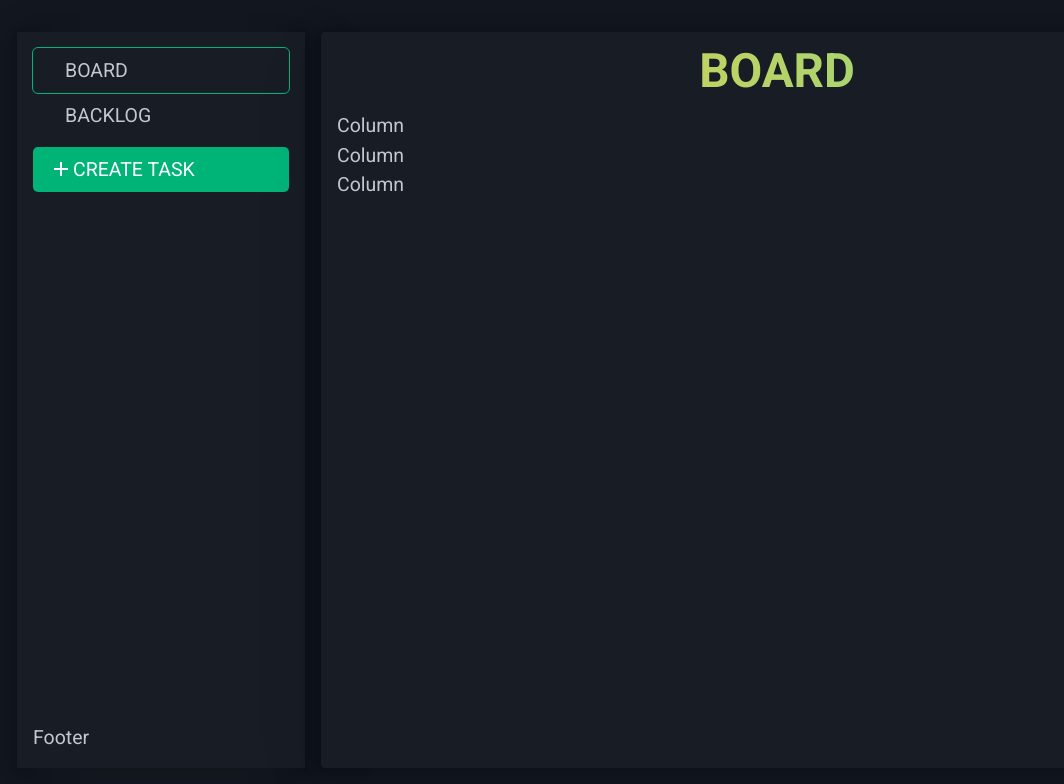
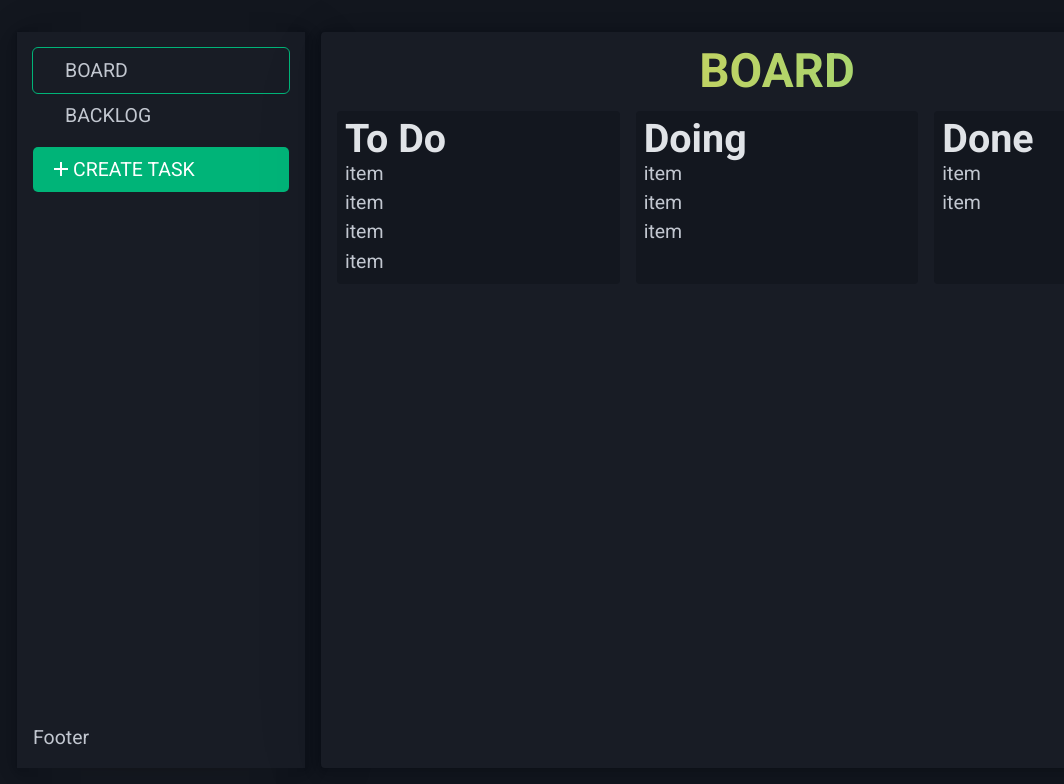
Before and after one commit to darryndotdev/task-manager-app, a React (Vite) app: page /app/board in a window 1280 px wide. Shown: the top 784 px of the page, without its empty margins (15-1079 px from the left). Built offline with nearby package versions, Linux system fonts and the light colour scheme.

Commit message:
feat: create column logic

```diff
--- a/src/components/Board/Board.module.css
+++ b/src/components/Board/Board.module.css
@@ -1,2 +1,4 @@
 .board {
+    display: flex;
+    gap: 1rem;
 }
--- /dev/null
+++ b/src/components/Board/BoardItem.jsx
@@ -0,0 +1,9 @@
+function BoardItem() {
+    return (
+        <div>
+            <li>item</li>
+        </div>
+    );
+}
+
+export default BoardItem;
--- a/src/components/Board/Column.jsx
+++ b/src/components/Board/Column.jsx
@@ -1,8 +1,36 @@
-function Column() {
+import { Droppable } from '@hello-pangea/dnd';
+import BoardItem from './BoardItem';
+import styles from './Column.module.css';
+
+function Column({ status, tasks }) {
+    const titles = {
+        todo: 'To Do',
+        doing: 'Doing',
+        done: 'Done',
+    };
+
     return (
-        <>
-            <p>Column</p>
-        </>
+        <div className={styles.column}>
+            <h2>{titles[status]}</h2>
+            <Droppable droppableId={status}>
+                {(provided) => (
+                    <ul
+                        className={styles.list}
+                        {...provided.droppableProps}
+                        ref={provided.innerRef}
+                    >
+                        {tasks.map((task, index) => (
+                            <BoardItem
+                                key={task.id}
+                                task={task}
+                                index={index}
+                            />
+                        ))}
+                        {provided.placeholder}
+                    </ul>
+                )}
+            </Droppable>
+        </div>
     );
 }
 
--- /dev/null
+++ b/src/components/Board/Column.module.css
@@ -0,0 +1,9 @@
+.column {
+    flex: 1;
+    background-color: var(--background-colour);
+    padding: 0.5rem;
+    border-radius: var(--border-radius);
+}
+
+.list {
+}
```
